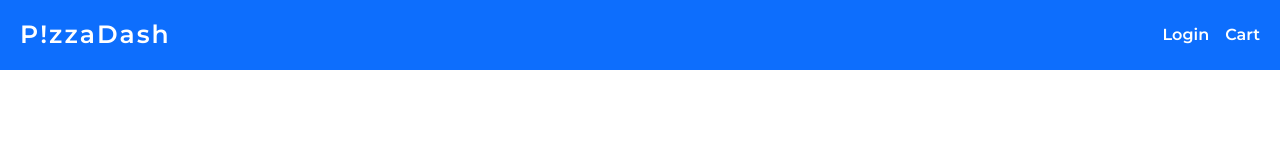
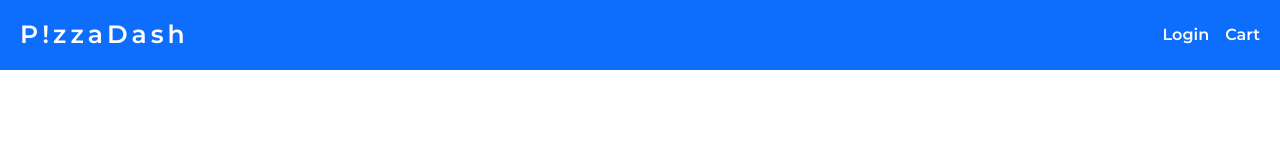
Before and after one commit to RahulBRB/PizzaDash-MERN, a React (Create React App) app in the folder client/: page / in a window 1280 px wide. Shown: the top 160 px of the page. Built offline with nearby package versions, Linux system fonts and the light colour scheme.

Commit message:
no shadow needed for nav

```diff
--- a/client/src/index.css
+++ b/client/src/index.css
@@ -18,7 +18,7 @@ code {
 .name{
   color:white !important;
   font-size: 25px !important;
-  letter-spacing: 2px !important;
+  letter-spacing: 4px !important;
 
 }
 .side{
```
